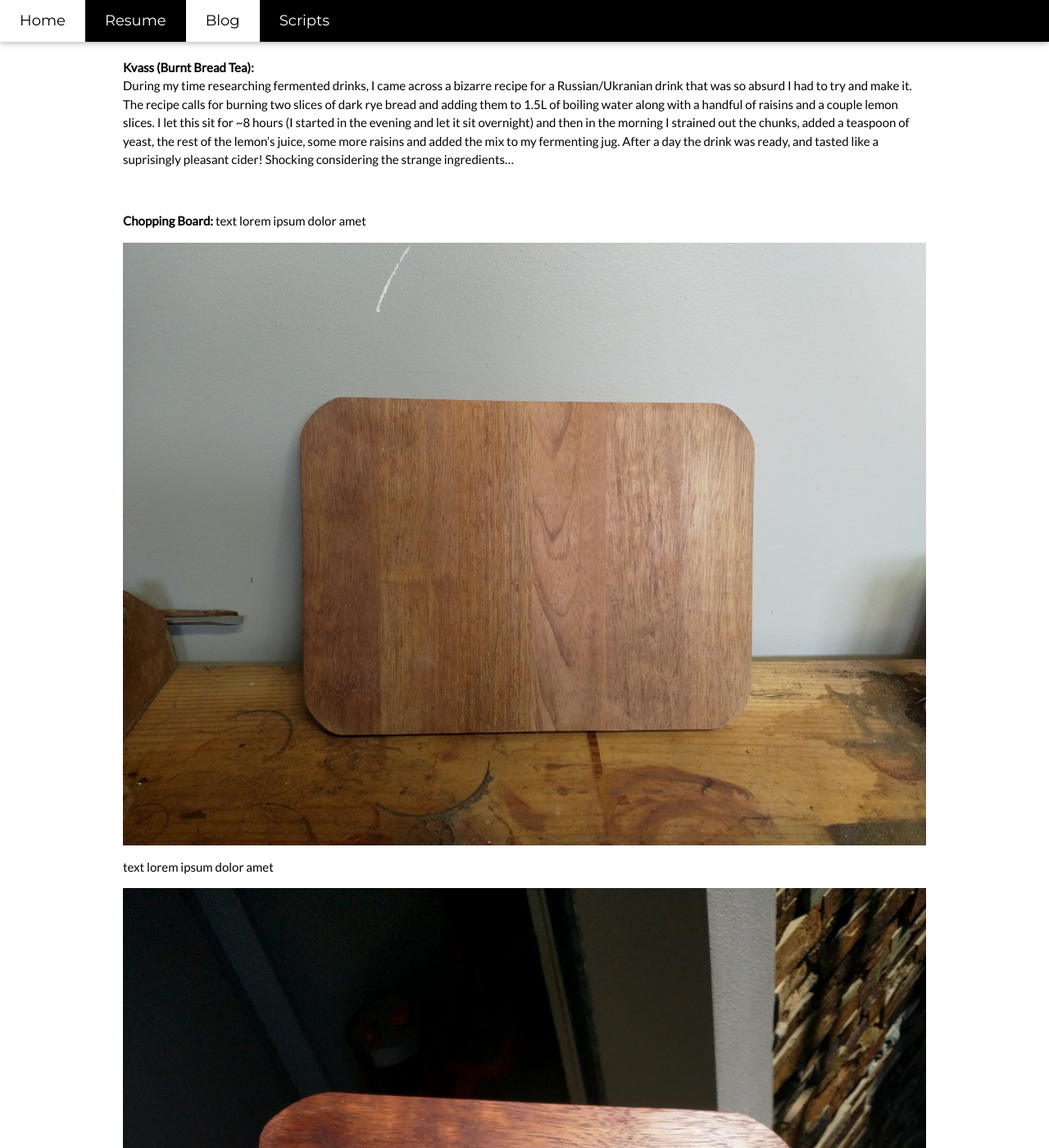
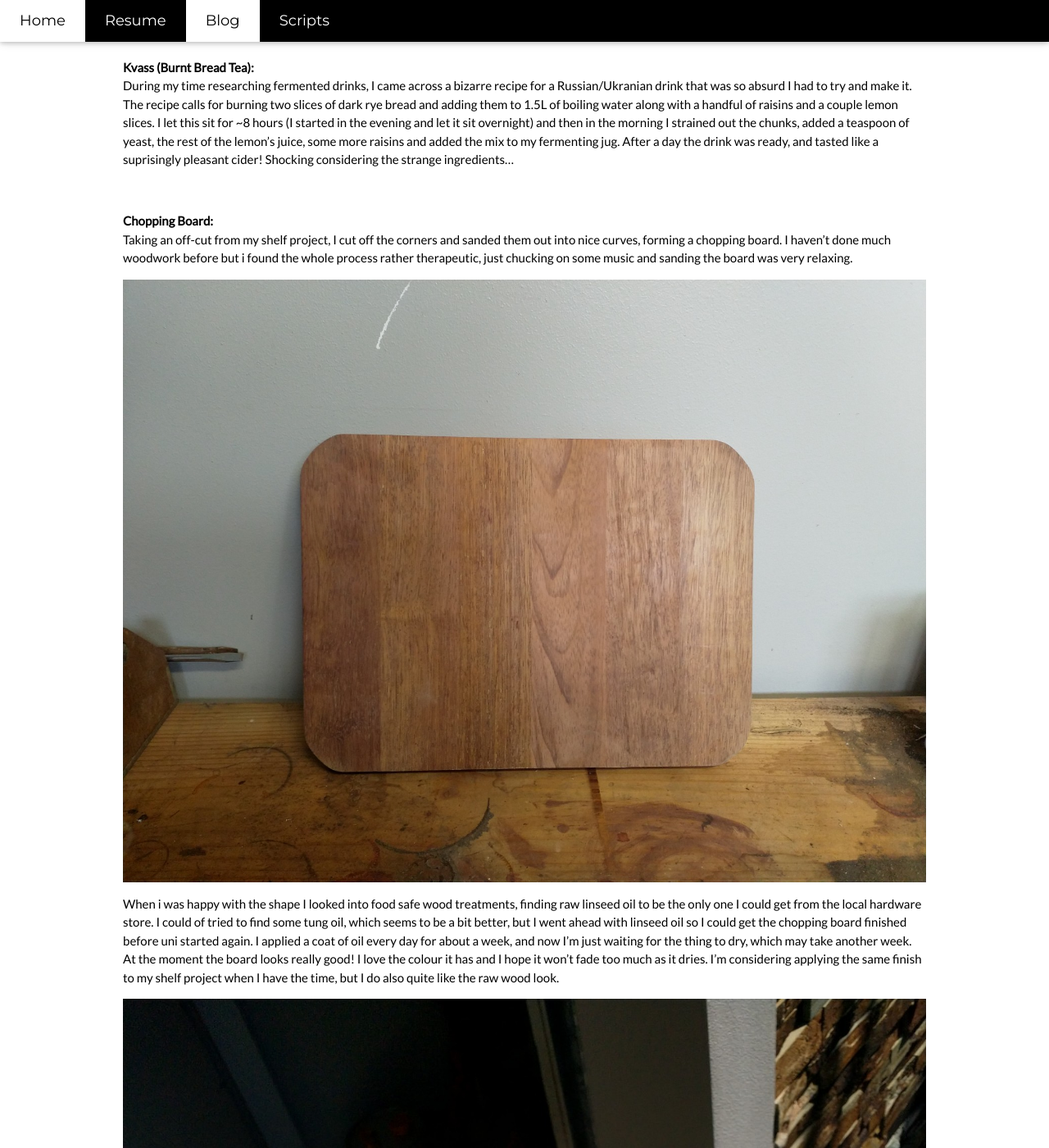
Before and after one commit to dmgilbert/dmgilbert.github.io, a Jekyll site: the page built from _posts/Project/2020-09-12-mini-projects.markdown, in a window 1280 px wide and 1400 px high, scrolled down 1235 px. Shown: the whole window at 82% size. Built offline with Jekyll 4.4.1, drawn with Linux system fonts in a browser that asks for light colours.

Commit message:
Update 2020-09-12-mini-projects.markdown

```diff
--- a/_posts/Project/2020-09-12-mini-projects.markdown
+++ b/_posts/Project/2020-09-12-mini-projects.markdown
@@ -25,7 +25,8 @@ During my time researching fermented drinks, I came across a bizarre recipe for
 <br/>
 
 __Chopping Board:__
-text lorem ipsum dolor amet
+<br/>
+Taking an off-cut from my shelf project, I cut off the corners and sanded them out into nice curves, forming a chopping board. I haven't done much woodwork before but i found the whole process rather therapeutic, just chucking on some music and sanding the board was very relaxing.
 <div style="text-align: center"><img src="/assets/rawboard.jpg" alt="The untreated Merbau board" width="100%" /></div>
-text lorem ipsum dolor amet
+When i was happy with the shape I looked into food safe wood treatments, finding raw linseed oil to be the only one I could get from the local hardware store. I could of tried to find some tung oil, which seems to be a bit better, but I went ahead with linseed oil so I could get the chopping board finished before uni started again. I applied a coat of oil every day for about a week, and now I'm just waiting for the thing to dry, which may take another week. At the moment the board looks really good! I love the colour it has and I hope it won't fade too much as it dries. I'm considering applying the same finish to my shelf project when I have the time, but I do also quite like the raw wood look.
 <div style="text-align: center"><img src="/assets/board.jpg" alt="The chopping board after treating with raw linseed oil" width="100%" /></div>
```
